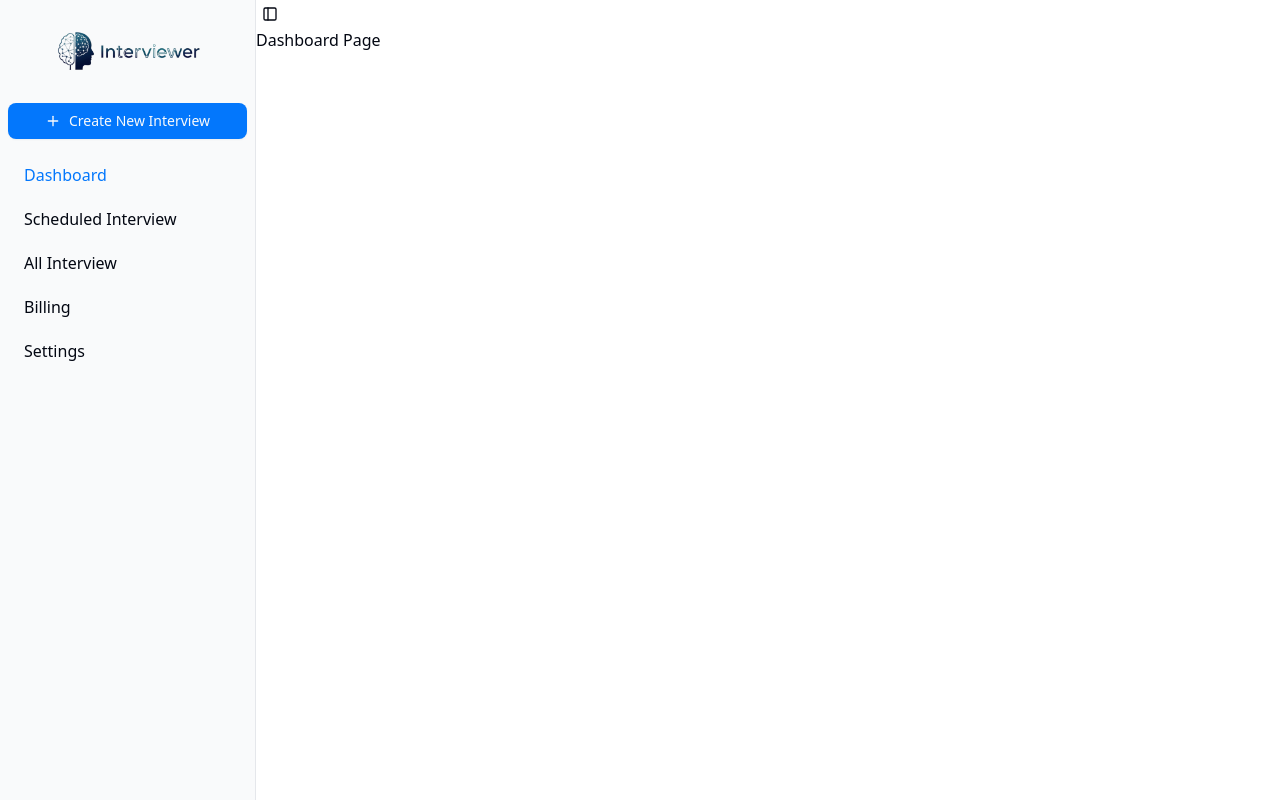
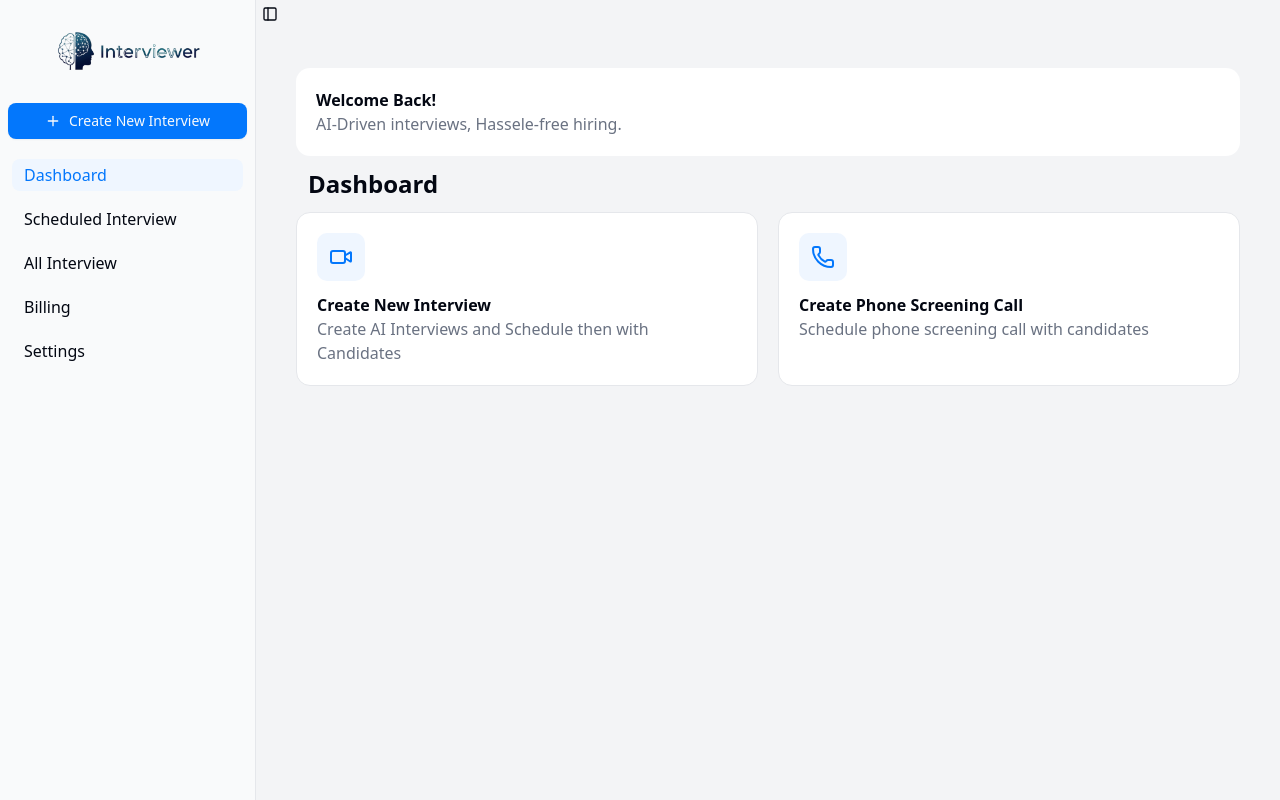
Before and after one commit to himanshu561hi/Interviewerr, a Next.js app: page /dashboard in a window 1280 px wide. Built offline with nearby package versions, Linux system fonts and the light colour scheme; no server answers.

Commit message:
dashboard update

```diff
--- a/app/(main)/_components/AppSidebar.jsx
+++ b/app/(main)/_components/AppSidebar.jsx
@@ -38,9 +38,9 @@ export function AppSidebar() {
                   className="p-1 font-medium"
                 >
                   <SidebarMenuButton asChild
-                  className="p-3">
+                    className={`p-3 ${path===option.href&&"bg-blue-50"}`}>
                     <Link href={option.href}>
-
+                        {/* <option.icon className="mr-2 h-5 w-5" /> */}
                       <span className={`text-[16px] ${path===option.href&&"text-primary"}`}>{option.name}</span>
                     </Link>
                   </SidebarMenuButton>
--- /dev/null
+++ b/app/(main)/dashboard/_components/CreateOptions.jsx
@@ -0,0 +1,20 @@
+import React from 'react';
+import { Video } from 'lucide-react';
+import { Phone } from 'lucide-react';
+function CreateOptions() {
+    return (
+        <div className="grid grid-cols-2 gap-5">
+            <div className="bg-white p-5 border rounded-xl cursor-pointer hover:shadow-lg transition">
+                <Video className="p-3 text-primary bg-blue-50 rounded-lg w-12 h-12"/>
+                <h2 className="font-bold mt-3">Create New Interview</h2>
+                <p className="text-gray-500">Create AI Interviews and Schedule then with Candidates</p>
+            </div>
+            <div className="bg-white p-5 border border-gray-200 rounded-xl cursor-pointer hover:shadow-lg transition">
+                <Phone className="p-3 text-primary bg-blue-50 rounded-lg w-12 h-12"/>
+                <h2 className="font-bold mt-3">Create Phone Screening Call</h2>
+                <p className="text-gray-500">Schedule phone screening call with candidates</p>
+            </div>
+        </div>
+    );
+}
+export default CreateOptions;
--- /dev/null
+++ b/app/(main)/dashboard/_components/LatestInterviewList.jsx
@@ -0,0 +1,11 @@
+import React from 'react';
+
+
+function LatestInterviewList() {
+    return (
+        <div className="">
+            Latest Interview List
+        </div>
+    );
+}
+export default LatestInterviewList;
--- /dev/null
+++ b/app/(main)/dashboard/_components/WelcomeContainer.jsx
@@ -0,0 +1,23 @@
+"use client"
+import React from 'react';
+import { useUser } from '@/app/provider';
+import Image from 'next/image';
+
+
+function WelcomeContainer({ children }) {
+    const {user} = useUser();
+    return (
+        <div className="bg-white p-5 rounded-xl flex justify-between items-center">
+            <div>
+                <h2 className="text-large font-bold">
+                    Welcome Back! {user?.name}
+                </h2>
+                <p className="text-gray-500">
+                    AI-Driven interviews, Hassele-free hiring.
+                </p>
+            </div>
+            {user&& <Image src={user?.profile_image} alt="Profile Image" width={40} height={40} className="rounded-full"/>}
+        </div>
+    );
+}
+export default WelcomeContainer;
--- a/app/(main)/dashboard/page.jsx
+++ b/app/(main)/dashboard/page.jsx
@@ -1,10 +1,16 @@
+"use client";
 import React from 'react';
+import { useUser } from '@/app/provider';
+import WelcomeContainer from './_components/WelcomeContainer';
+import CreateOptions from './_components/CreateOptions';
 
 export default function Dashboard({ children }) {
+    const {user} = useUser();
     return (
         <div>
-            <h1>Dashboard Page</h1>
-            {children}
+            <WelcomeContainer />
+            <h2 className="my-3 font-bold ml-3 text-2xl">Dashboard</h2>
+            <CreateOptions />
         </div>
     );
 }
--- a/app/(main)/layout.js
+++ b/app/(main)/layout.js
@@ -1,7 +1,30 @@
-// import React from 'react';
-// import DashboardProvider from './provider';
-// import { SidebarProvider, SidebarTrigger } from "@/components/ui/sidebar";
-// import { AppSidebar } from "./_components/AppSidebar";
+import React from 'react';
+import DashboardProvider from './provider';
+import { SidebarProvider, SidebarTrigger } from "@/components/ui/sidebar";
+import { AppSidebar } from "./_components/AppSidebar";
+
+export default function DashboardLayout({ children }) {
+  return (
+    <DashboardProvider>
+   <SidebarProvider>
+       <AppSidebar />
+       <main className="bg-gray-100 w-full">
+         <SidebarTrigger />
+         <div className="p-10 w-full">
+        {children}
+        </div>
+       </main>
+     </SidebarProvider>
+    </DashboardProvider>
+  );
+}
+
+
+
+
+
+
+
 
 // export default function DashboardLayout({ children }) {
 //   return (
@@ -16,24 +39,3 @@
 //     </DashboardProvider>
 //   );
 // }
-
-
-
-import React from 'react';
-import DashboardProvider from './provider';
-import { SidebarProvider, SidebarTrigger } from "@/components/ui/sidebar";
-import { AppSidebar } from "./_components/AppSidebar";
-
-export default function DashboardLayout({ children }) {
-  return (
-    <DashboardProvider>
-      <SidebarProvider>
-        <AppSidebar />
-        <main>
-          <SidebarTrigger />
-          {children}
-        </main>
-      </SidebarProvider>
-    </DashboardProvider>
-  );
-}
--- a/next.config.mjs
+++ b/next.config.mjs
@@ -1,4 +1,8 @@
 /** @type {import('next').NextConfig} */
-const nextConfig = {};
+const nextConfig = {
+    images: {
+        domains: ['lh3.googleusercontent.com'],
+    },
+};
 
 export default nextConfig;
```
